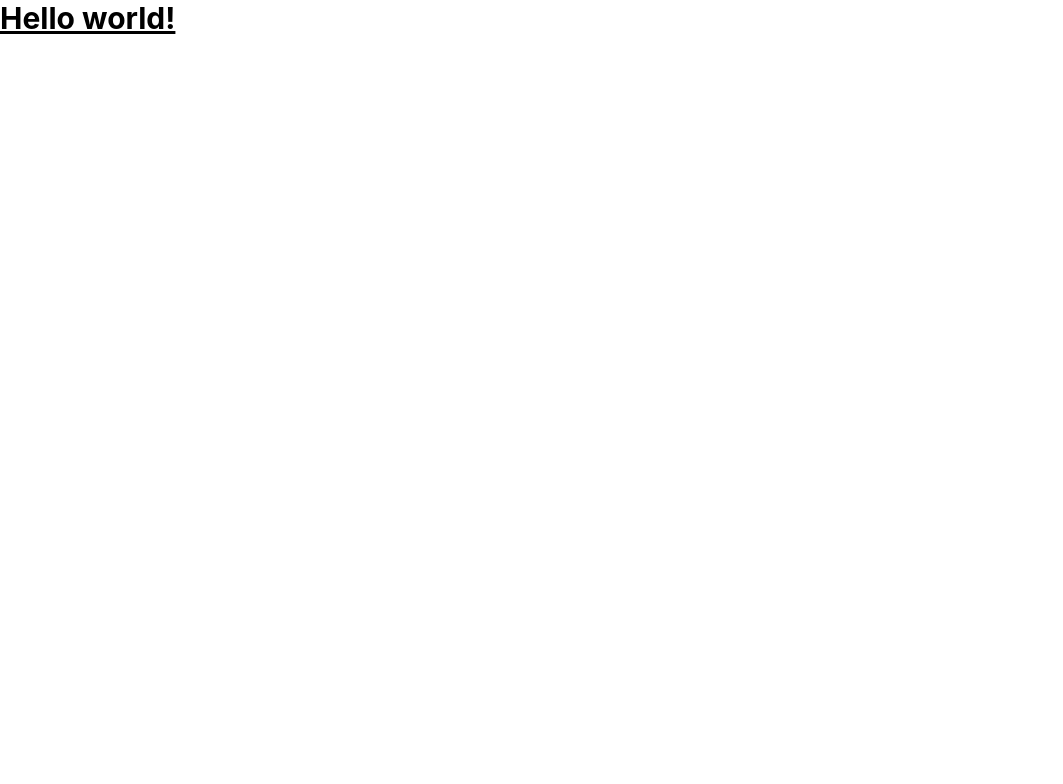
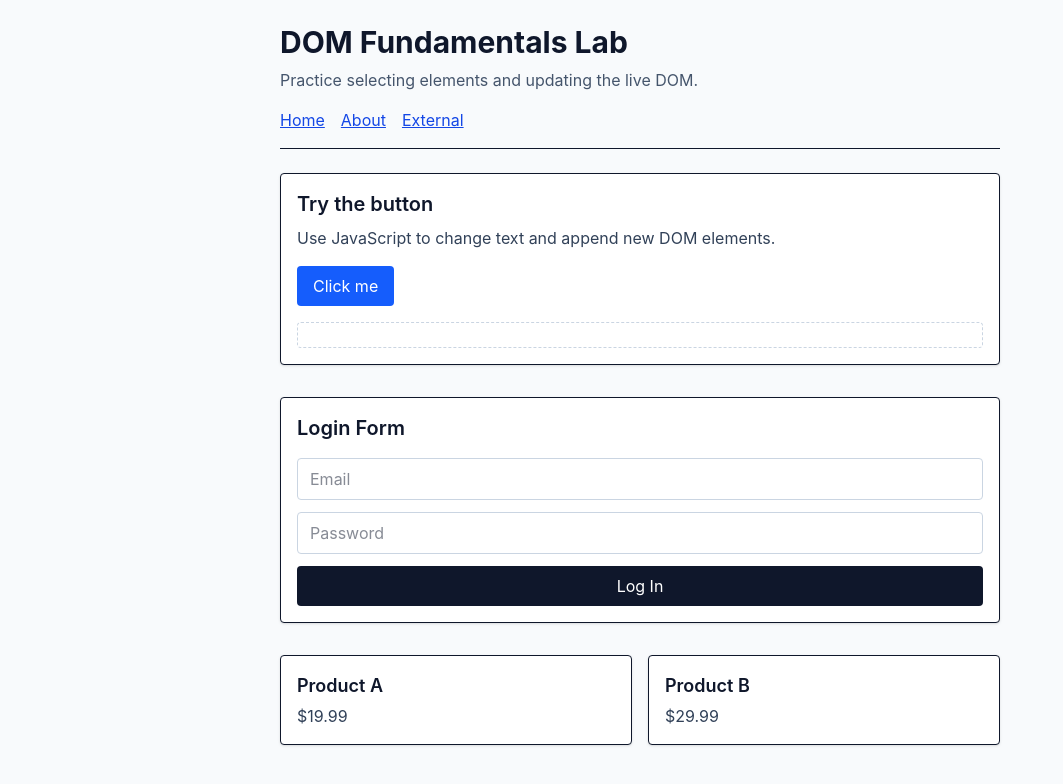
Before and after one commit to 177-ss-2026/dom-fundamentals-and-selecting-elements, a website built with Vite: page index.html in a window 1280 px wide. Shown: the whole page, without its empty margins (0-1063 px from the left). Built offline with nearby package versions, Linux system fonts and the light colour scheme.

Commit message:
Add learner starter codes

```diff
--- a/index.html
+++ b/index.html
@@ -4,16 +4,72 @@
     <meta charset="UTF-8" />
 
     <link rel="icon" type="image/svg+xml" href="/favicon.svg" />
-    <link href="/src/style.css" rel="stylesheet">
+    <link href="/src/style.css" rel="stylesheet" />
 
     <meta name="viewport" content="width=device-width, initial-scale=1.0" />
-    <title>vite-tailwind-js-template</title>
+    <title>DOM Fundamentals + Selectors Lab</title>
   </head>
-  <body>
-    <h1 class="text-3xl font-bold underline">
-      Hello world!
-    </h1>
+  <body class="bg-slate-50 text-slate-900">
+    <main class="mx-auto max-w-3xl p-6">
+      <header id="main-header" class="mb-6 border-b pb-4">
+        <h1 class="text-3xl font-bold">DOM Fundamentals Lab</h1>
+        <p class="mt-2 text-slate-600">
+          Practice selecting elements and updating the live DOM.
+        </p>
+        <nav class="navbar mt-4 flex gap-4">
+          <a href="/" class="text-blue-700 underline">Home</a>
+          <a href="/about" class="text-blue-700 underline">About</a>
+          <a href="https://example.com" class="text-blue-700 underline">External</a>
+        </nav>
+      </header>
 
+      <section class="mb-8 rounded border bg-white p-4 shadow-sm">
+        <h2 id="page-title" class="text-xl font-semibold">Try the button</h2>
+        <p class="mt-2 text-slate-700">
+          Use JavaScript to change text and append new DOM elements.
+        </p>
+        <button
+          id="action-btn"
+          class="mt-4 rounded bg-blue-600 px-4 py-2 text-white hover:bg-blue-700"
+          type="button"
+        >
+          Click me
+        </button>
+        <div id="output" class="mt-4 rounded border border-dashed border-slate-300 p-3"></div>
+      </section>
+
+      <section class="mb-8 rounded border bg-white p-4 shadow-sm">
+        <h2 class="text-xl font-semibold">Login Form</h2>
+        <form data-form-type="login" class="mt-4 grid gap-3">
+          <input
+            type="email"
+            placeholder="Email"
+            required
+            class="rounded border border-slate-300 px-3 py-2"
+          />
+          <input
+            type="password"
+            placeholder="Password"
+            required
+            class="rounded border border-slate-300 px-3 py-2"
+          />
+          <button type="submit" class="btn primary rounded bg-slate-900 px-4 py-2 text-white">
+            Log In
+          </button>
+        </form>
+      </section>
+
+      <section class="grid gap-4 sm:grid-cols-2">
+        <div class="card rounded border bg-white p-4 shadow-sm" data-product-id="1">
+          <h3 class="card-title text-lg font-semibold" data-title-id="1">Product A</h3>
+          <p class="price mt-1 text-slate-700">$19.99</p>
+        </div>
+        <div class="card rounded border bg-white p-4 shadow-sm" data-product-id="2">
+          <h3 class="card-title text-lg font-semibold" data-title-id="2">Product B</h3>
+          <p class="price mt-1 text-slate-700">$29.99</p>
+        </div>
+      </section>
+    </main>
     <script type="module" src="/src/main.js"></script>
   </body>
 </html>
```
Also changed, not shown: src/main.js (+73 -1 lines).
